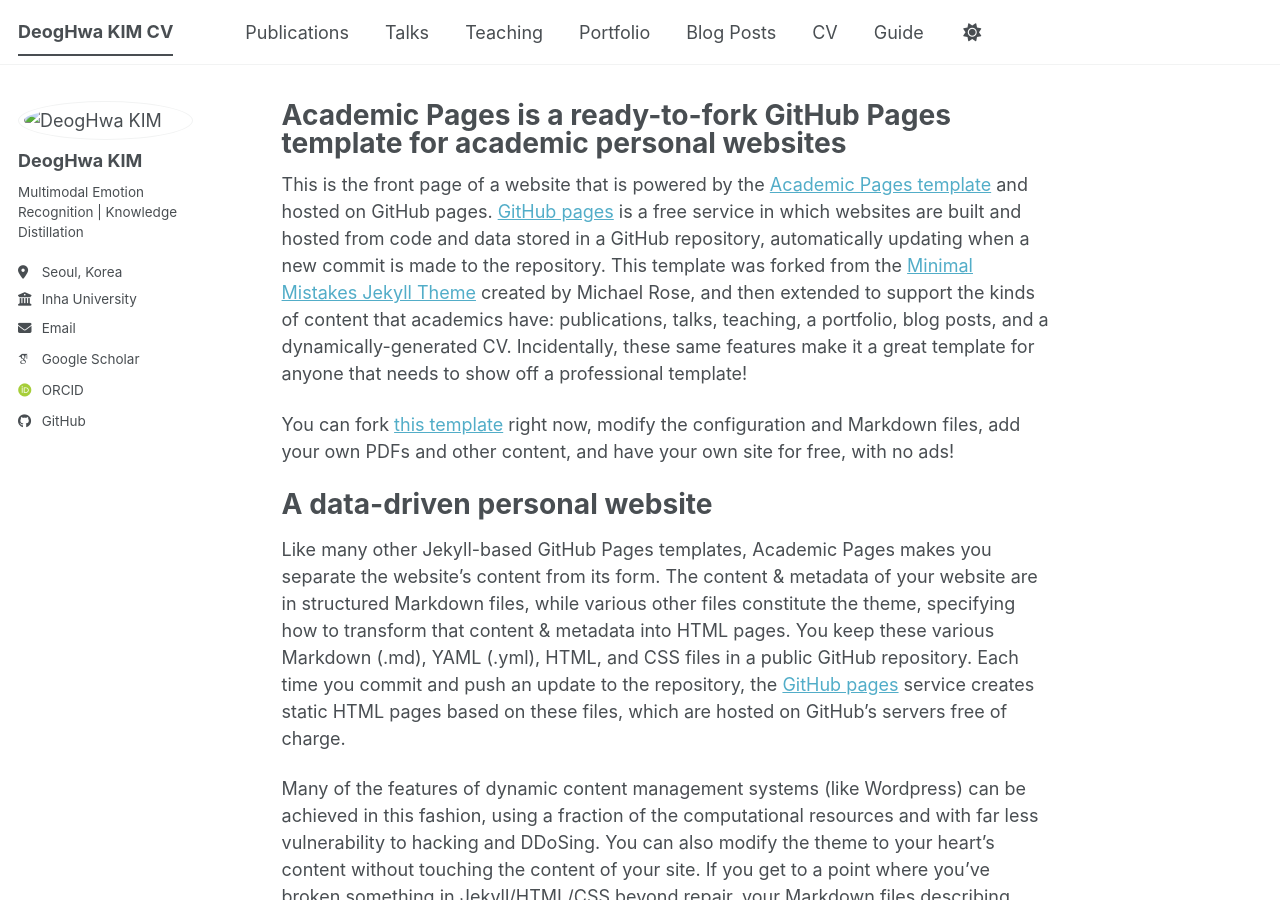
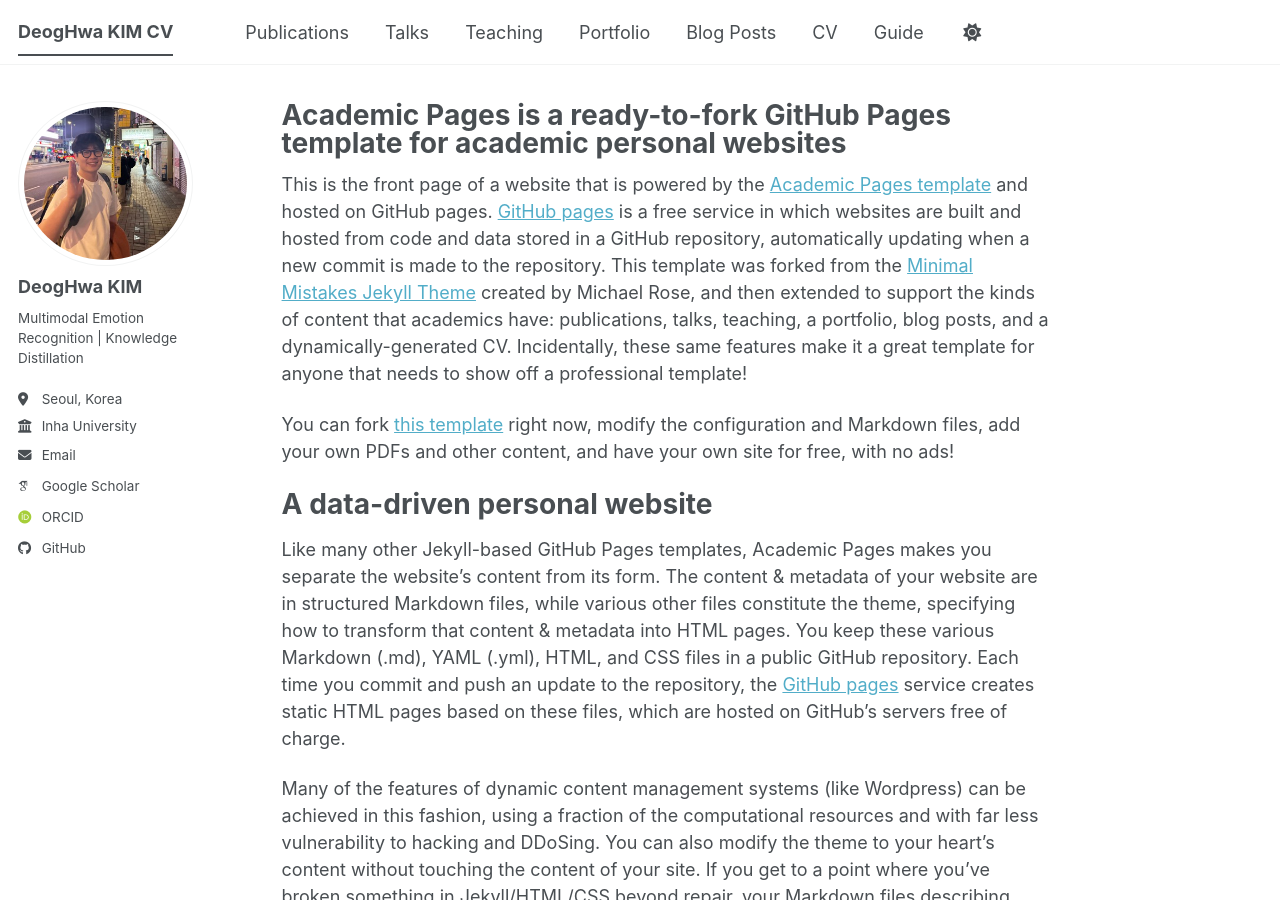
Before and after one commit to potatoduck9/potatoduck9.github.io, a Jekyll site: the page built from _pages/about.md, in a window 1280 px wide and 900 px high. Built offline with Jekyll 4.4.1, drawn with Linux system fonts in a browser that asks for light colours; some web fonts are replaced; a script bundle is joined from its source files by our own code; library files that are not in the unit come from our copies.

Commit message:
Update _config.yml

```diff
--- a/_config.yml
+++ b/_config.yml
@@ -22,7 +22,7 @@
 #               Additional customization can be done by editing /_includes/author-profile.html
 author:
   # Biographic information
-  avatar           : "/images/github_image.jpg"
+  avatar           : "https://potatoduck9.github.io/images/github_image.jpg"
   name             : "DeogHwa KIM"
   pronouns         : # example: "she/her"
   bio              : "Multimodal Emotion Recognition | Knowledge Distillation"
```
